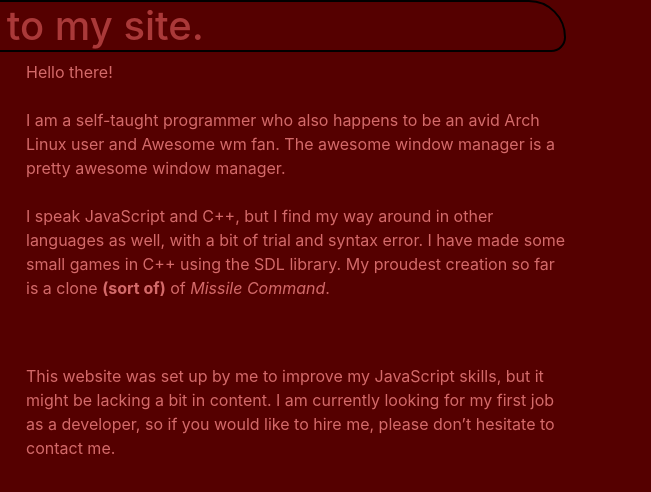
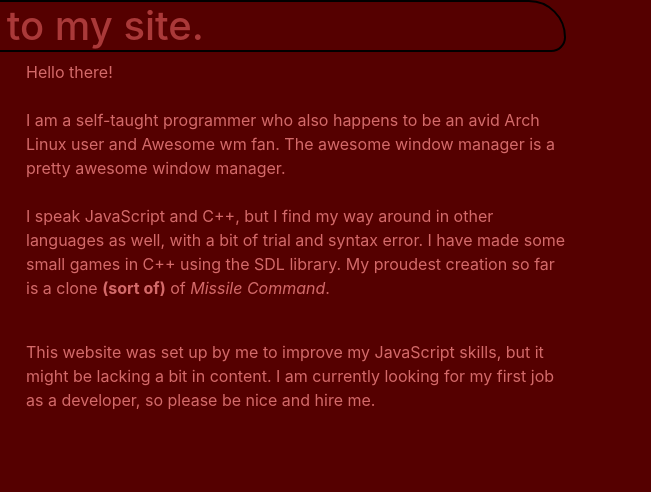
Before and after one commit to nilkun/nilkun.github.io, a plain HTML site: page index.html in a window 1280 px wide. Shown: the full height of the page, 629-1280 px from the left. Drawn offline with nearby package versions, Linux system fonts and the light colour scheme.

Commit message:
Update index.html

```diff
--- a/index.html
+++ b/index.html
@@ -27,9 +27,9 @@ I am a self-taught programmer who also happens to be an avid Arch Linux user and
 I speak JavaScript and C++, but I find my way around in other languages as well, with a bit of trial and syntax error.
 
 I have made some small games in C++ using the SDL library. My proudest creation so far is a clone <strong>(sort of)</strong> of <em>Missile Command</em>.</p>
-<br><br>
+<br>
 This website was set up by me to improve my JavaScript skills, but it might be lacking a bit in content.
-I am currently looking for my first job as a developer, so if you would like to hire me, please don’t hesitate to contact me.
+I am currently looking for my first job as a developer, so please be nice and hire me.
 
 
 			<br>
```
